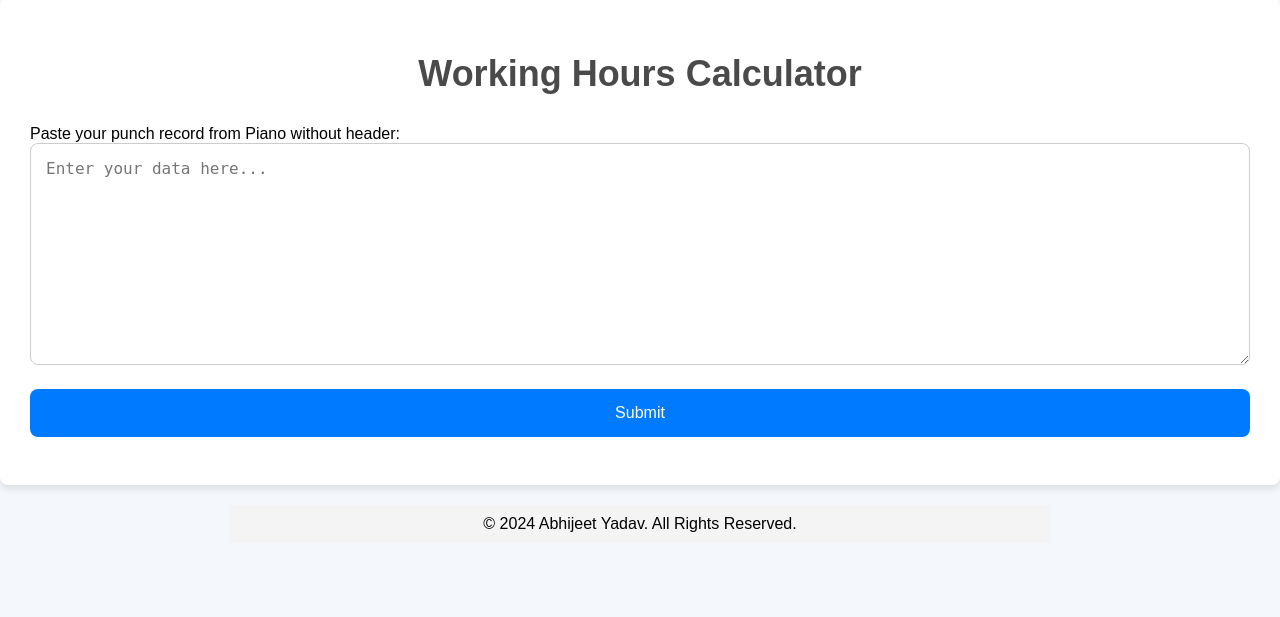
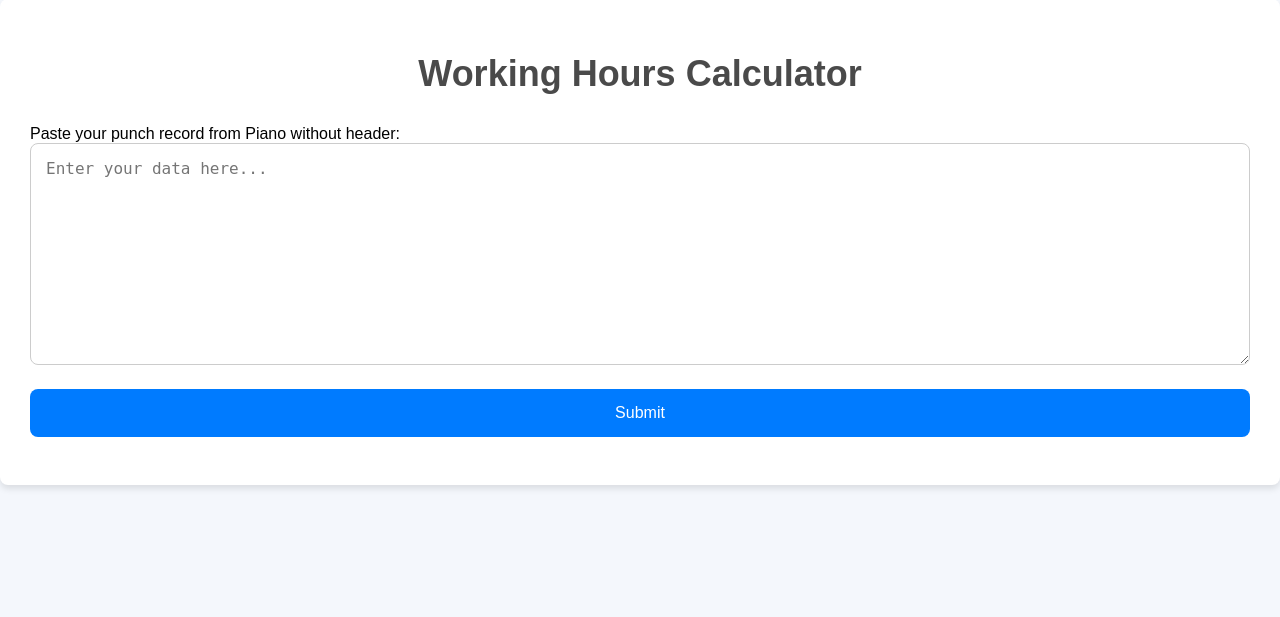
Before and after one commit to Abykaam/abhijeet-clock, a Flask app: page / in a window 1280 px wide. Shown: the part 51-668 px from the top of the page. Run offline with Flask 3, Linux system fonts and the light colour scheme.

Commit message:
Update index.html

```diff
--- a/templates/index.html
+++ b/templates/index.html
@@ -45,8 +45,8 @@
         </div>
         {% endif %}
     </div>
-    <footer style="text-align: center; padding: 10px; margin-top: 20px; background-color: #f4f4f4; max-width: 800px; margin-left: auto; margin-right: auto;">
+<!--     <footer style="text-align: center; padding: 10px; margin-top: 20px; background-color: #f4f4f4; max-width: 800px; margin-left: auto; margin-right: auto;">
         <p style="display: inline;">© 2024 Abhijeet Yadav. All Rights Reserved.</p>
-    </footer>
+    </footer> -->
 </body>
 </html>
```
